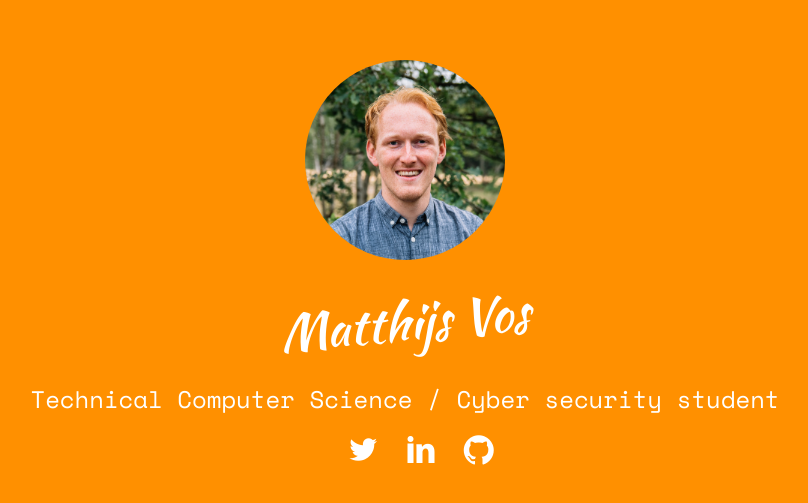
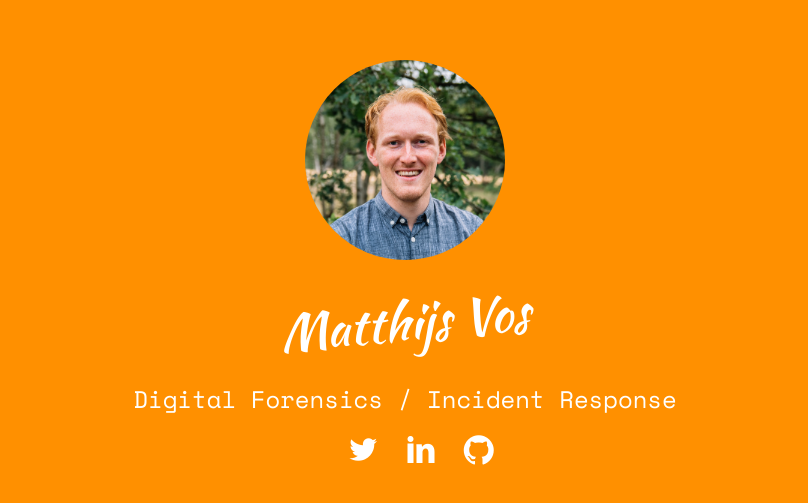
Before and after one commit to Matthijsy/matthijsvos.nl, a plain HTML site: page index.html in a window 1280 px wide. Shown: the part 125-628 px from the top of the page, without its empty margins (235-1043 px from the left). Drawn offline with nearby package versions, Linux system fonts and the light colour scheme; files whose address does not match are found by name.

Commit message:
Update subtitle

```diff
--- a/index.html
+++ b/index.html
@@ -21,7 +21,7 @@
             <div>
                 <div class="profile-thumb" style="background: url(images/user.jpg);"></div>
                 <h1 class="name"><span>Matthijs Vos</span></h1>
-                <h4><span>Technical Computer Science / Cyber security student</span></h4>
+                <h4><span>Digital Forensics / Incident Response</span></h4>
                 <p>
                 <ul class="fh5co-social-icons social-icons">
                     <li><a href="https://twitter.com/Matthijsy"><i class="icon-twitter2"></i></a></li>
```
